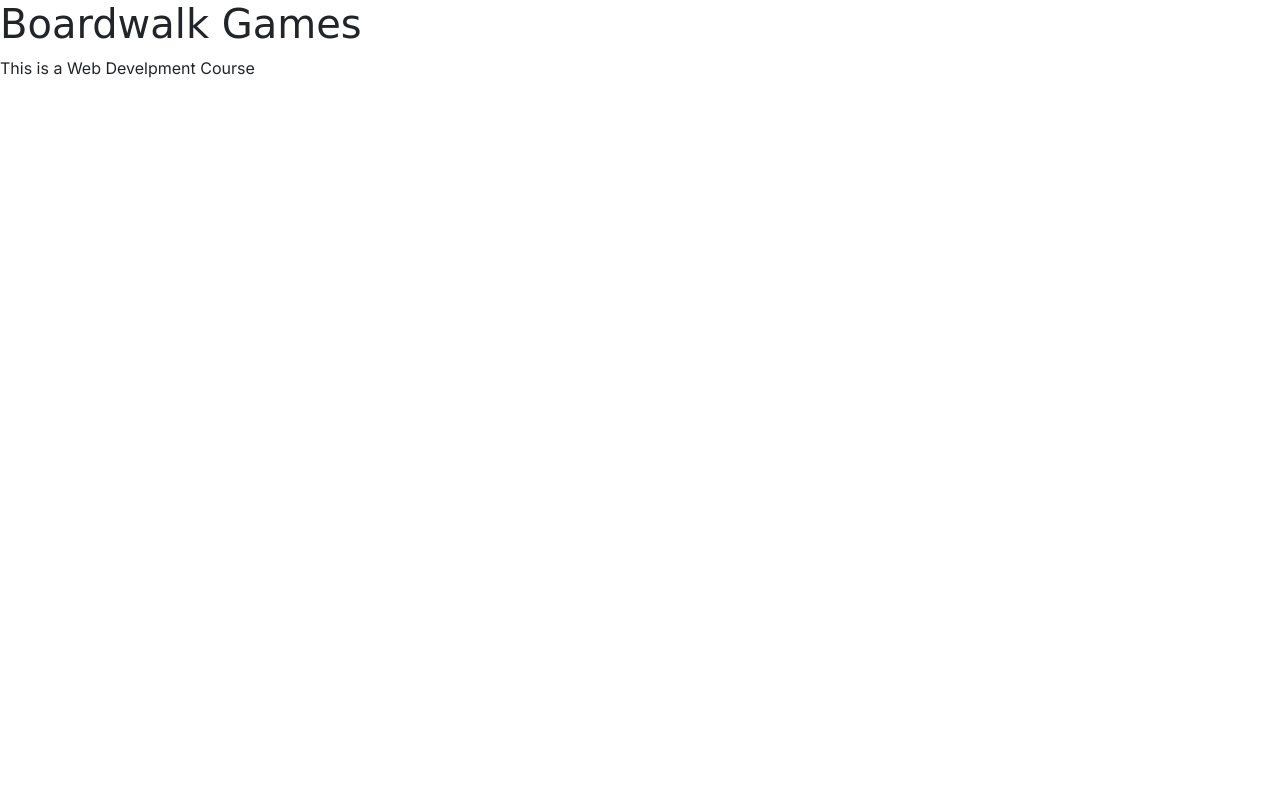
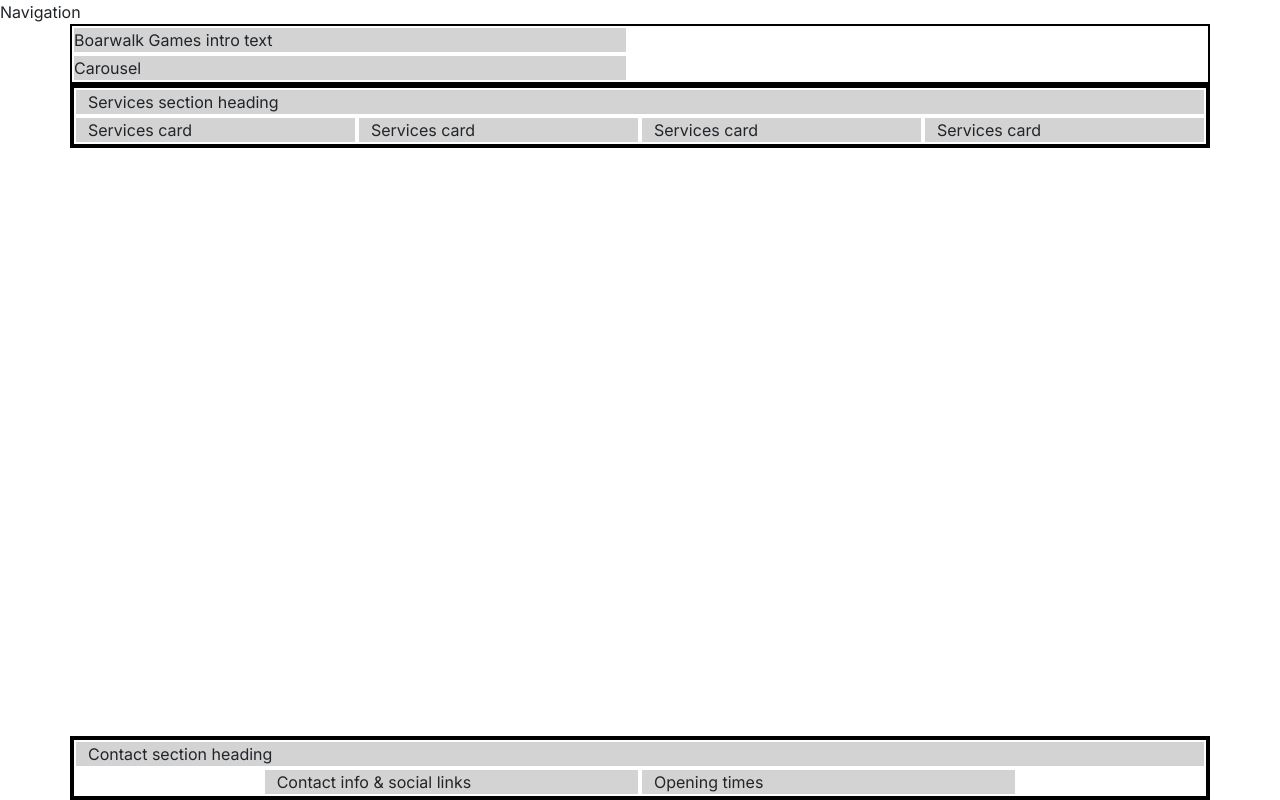
Before and after one commit to MohammadIqbalBora/boardwalk-games, a plain HTML site: page index.html in a window 1280 px wide. Drawn offline with nearby package versions, Linux system fonts and the light colour scheme; a web font is replaced by a local one.

Commit message:
Adding the homepage boilerplate

```diff
--- a/assets/css/style.css
+++ b/assets/css/style.css
@@ -1,9 +1,32 @@
 @import url('https://fonts.googleapis.com/css2?family=Inter:wght@100..900&family=Macondo&display=swap');
 
-body {
-  font-family: "Inter", sans-serif;
+:root {
+  --primary-font: "Inter", sans-serif;
+  --secondary-font: "Macondo", cursive;
+  --primary-color: #416a8e; /*blue*/
+  --secondary-color: #aa9581;
+  --highlight-color: #416a8e;
+  --highlight-color-light: #7a9fc2;
+}
+body{
+    font-family: var(--primary-font);
 }
 
-h1 {
-  font-family: "Macondo", cursive;
+h1, h2, h3 {
+    font-family: var(--secondary-font);
+    color: var(--primary-color)
 }
+
+.sub-heading-color {
+    color: var(--highlight-color);
+}
+
+.container,
+.row {
+    border: 2px solid black;
+}
+
+.col-12 {
+    border: 2px solid white;
+    background-color: lightgray;
+}
--- a/index.html
+++ b/index.html
@@ -3,7 +3,7 @@
   <head>
     <meta charset="UTF-8" />
     <meta name="viewport" content="width=device-width, initial-scale=1.0" />
-    <title>Boardwalk Games</title>
+    <title>Boardwalk Games | Home</title>
     <!--Bootstrap-->
     <link
       href="https://cdn.jsdelivr.net/npm/bootstrap@5.3.8/dist/css/bootstrap.min.css"
@@ -17,10 +17,64 @@
       rel="stylesheet"
       href="https://cdnjs.cloudflare.com/ajax/libs/font-awesome/6.5.2/css/all.min.css"
     />
+    <!-- favicons generated by favicon.io -->
+    <link
+      rel="apple-touch-icon"
+      sizes="180x180"
+      href="assets/images/apple-touch-icon.png"
+    />
+    <link
+      rel="icon"
+      type="image/png"
+      sizes="32x32"
+      href="assets/images/favicon-32x32.png"
+    />
+    <link
+      rel="icon"
+      type="image/png"
+      sizes="16x16"
+      href="assets/images/favicon-16x16.png"
+    />
   </head>
-  <body>
-    <h1>Boardwalk Games</h1>
-    <p>This is a Web Develpment Course</p>
+  <body class="d-flex flex-column min-vh-100">
+    <!--Nvigation-->
+    <div>Navigation</div>
+
+    <!--Header with carousel-->
+    <header class="container">
+      <div class="row col-12 col-xl-6">Boarwalk Games intro text</div>
+      <div class="row col-12 col-xl-6">Carousel</div>
+    </header>
+
+    <!-- main element to hold all key sections of the home page. It is not part of the grid structure -->
+    <main>
+      <!-- Services section -->
+      <section class="container">
+        <div class="row">
+          <div class="col-12">Services section heading</div>
+          <div class="col-12 col-md-6 col-xl-3">Services card</div>
+          <div class="col-12 col-md-6 col-xl-3">Services card</div>
+          <div class="col-12 col-md-6 col-xl-3">Services card</div>
+          <div class="col-12 col-md-6 col-xl-3">Services card</div>
+        </div>
+      </section>
+    </main>
+
+    <!-- Footer / contact section -->
+    <!-- mt-auto added to push footer to the bottom of the page -->
+    <footer class="mt-auto">
+      <div class="container">
+        <div class="row justify-content-center">
+          <div class="col-12">Contact section heading</div>
+          <!-- Contact info -->
+          <div class="col-12 col-md-6 col-xl-4">
+            Contact info & social links
+          </div>
+          <!-- Opening times -->
+          <div class="col-12 col-md-6 col-xl-4">Opening times</div>
+        </div>
+      </div>
+    </footer>
 
     <!--Bootsrap-->
     <script
```
